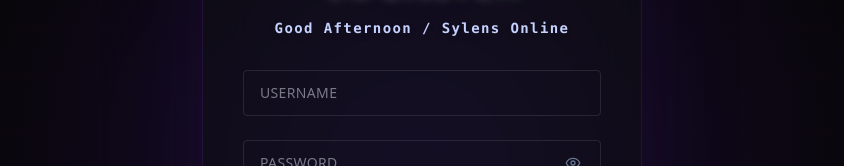
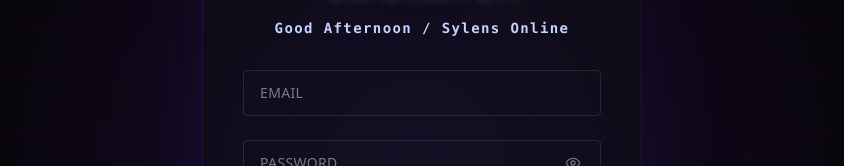
Before and after one commit to ancyantony135/CogniTek, a React (Vite) app in the folder Frontend/cognitek_web/: page / in a window 1280 px wide. Shown: the part 231-397 px from the top of the page, without its empty margins (218-1062 px from the left). Built offline with nearby package versions, Linux system fonts and the light colour scheme.

Commit message:
Change username input to email input in LoginForm

```diff
--- a/Frontend/cognitek_web/src/components/LoginForm.jsx
+++ b/Frontend/cognitek_web/src/components/LoginForm.jsx
@@ -84,16 +84,16 @@
                 {/* Username Input */}
                 <div className="relative group">
                     <input
-                        type="text"
-                        name="username"
-                        placeholder="USERNAME"
-                        className={`input-ghost text-sm tracking-wide ${validation.username === false ? 'border-red-500/50' : ''
+                        type="email"
+                        name="email"
+                        placeholder="EMAIL"
+                        className={`input-ghost text-sm tracking-wide ${validation.email === false ? 'border-red-500/50' : ''
                             }`}
-                        value={formData.username}
+                        value={formData.email}
                         onChange={handleChange}
                     />
                     <div className="absolute right-4 top-1/2 -translate-y-1/2 pointer-events-none transition-opacity duration-300">
-                        {validation.username === true && <div className="w-2 h-2 rounded-full bg-green-500 shadow-[0_0_10px_#22c55e]"></div>}
+                        {validation.email === true && <div className="w-2 h-2 rounded-full bg-green-500 shadow-[0_0_10px_#22c55e]"></div>}
                     </div>
                 </div>
 
```
